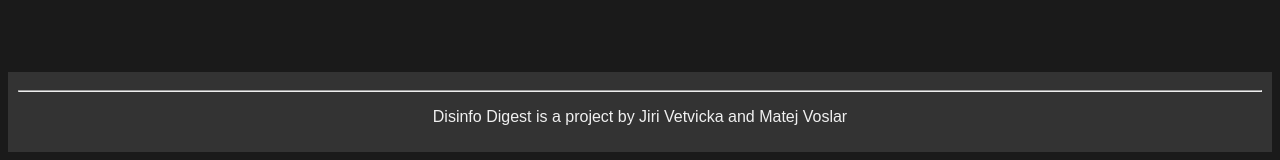
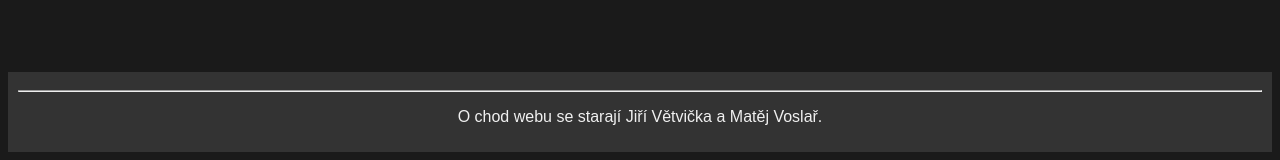
Before and after one commit to msamyel/disinfo-digest, a Flask app: page /changelog in a window 1280 px wide. Shown: the part 807-967 px from the top of the page. Run offline with Flask 3, Linux system fonts and the light colour scheme; some libraries are stand-ins or nearby versions.

Commit message:
update footer

```diff
--- a/templates/base.html
+++ b/templates/base.html
@@ -8,8 +8,6 @@
     {% endif %}
 
     <link rel="stylesheet" href="{{ url_for('static', filename='style.css') }}">
-
-
 </head>
 <body>
 <header>
@@ -32,8 +30,8 @@
     {% block content %}{% endblock %}
 <footer>
     <hr>
-    <p>Disinfo Digest is a project by <a href="https://github.com/jvetvicka">Jiri Vetvicka</a> and <a
-            href="https://github.com/msamyel">Matej Voslar</a></p>
+    <p>O chod webu se starají <a href="https://github.com/jvetvicka">Jiří Větvička</a> a <a
+            href="https://github.com/msamyel">Matěj Voslař</a>.</p>
 </footer>
 </body>
 </html>
```
